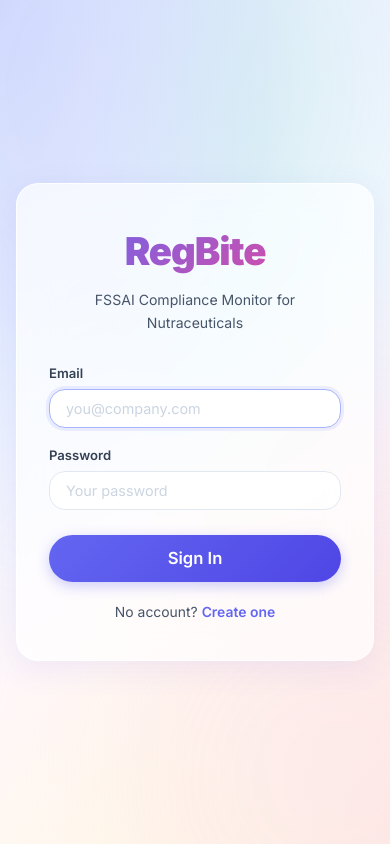
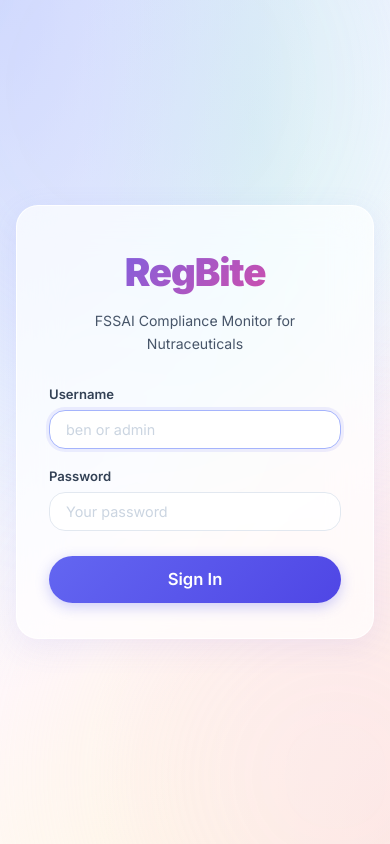
Before and after one commit to benrkumar/regbite, a FastAPI app: page /login in a window 390 px wide. Run offline with FastAPI, Linux system fonts and the light colour scheme; parts of the project's set-up code (start-up, migrations or seed data) failed here and were passed over.

Commit message:
Remove registration, seed demo users, add mobile hamburger nav
- Remove GET/POST /register routes from auth.py (testing phase)
- Seed ben (regular) + admin (super admin) users at startup with admin@123 password
- Auto-seed 5 demo products into ben's dashboard on first run
- Login form: email→username field, remove "Create account" link
- base.html: hamburger button + slide-in drawer for mobile nav
- styles.css: .nav-hamburger, .nav-drawer, .nav-overlay + 768px breakpoint

Co-Authored-By: Claude Sonnet 4.6 <noreply@anthropic.com>

```diff
--- a/nutracomply/app/main.py
+++ b/nutracomply/app/main.py
@@ -28,6 +28,7 @@ async def lifespan(app: FastAPI):
     _promote_admin()
     # Seed rules and ingredients on first run
     _seed_initial_data()
+    _seed_demo_users()
     yield
 
 
@@ -135,6 +136,66 @@ def _seed_initial_data():
         db.close()
 
 
+def _seed_demo_users():
+    """
+    Seed two hardcoded demo accounts on every startup (idempotent — skip if already exist).
+      ben   / admin@123  — regular user, gets 5 demo products
+      admin / admin@123  — super admin
+    """
+    from app.routes.auth import hash_password, _seed_demo_products
+    from app.models import User
+    db = SessionLocal()
+    try:
+        # --- ben (regular user) ---
+        ben = db.query(User).filter(User.email == "ben").first()
+        if not ben:
+            ben = User(
+                name="Ben",
+                email="ben",
+                hashed_password=hash_password("admin@123"),
+                is_admin=False,
+                is_active=True,
+                notification_emails=[],
+            )
+            db.add(ben)
+            db.commit()
+            db.refresh(ben)
+            print("[demo] Created user: ben")
+            try:
+                _seed_demo_products(ben, db)
+                print("[demo] Seeded demo products for ben")
+            except Exception as e:
+                print(f"[demo] Product seed failed: {e}")
+        else:
+            print("[demo] User ben already exists — skipped")
+
+        # --- admin (super admin) ---
+        adm = db.query(User).filter(User.email == "admin").first()
+        if not adm:
+            adm = User(
+                name="Admin",
+                email="admin",
+                hashed_password=hash_password("admin@123"),
+                is_admin=True,
+                is_active=True,
+                notification_emails=[],
+            )
+            db.add(adm)
+            db.commit()
+            print("[demo] Created user: admin")
+        else:
+            if not adm.is_admin:
+                adm.is_admin = True
+                db.commit()
+            print("[demo] User admin already exists — skipped")
+
+    except Exception as e:
+        db.rollback()
+        print(f"[demo] User seed error: {e}")
+    finally:
+        db.close()
+
+
 app = FastAPI(title="RegBite", lifespan=lifespan)
 
 # Static files
--- a/nutracomply/app/routes/auth.py
+++ b/nutracomply/app/routes/auth.py
@@ -388,7 +388,7 @@ async def login(
     if not user or not verify_password(password, user.hashed_password):
         return templates.TemplateResponse("login.html", {
             "request": request,
-            "error": "Invalid email or password"
+            "error": "Invalid username or password"
         })
     if not user.is_active:
         return templates.TemplateResponse("login.html", {
@@ -402,50 +402,6 @@ async def login(
     return response
 
 
-@router.get("/register")
-async def register_page(request: Request):
-    return templates.TemplateResponse("register.html", {"request": request, "error": None})
-
-
-@router.post("/register")
-async def register(
-    request: Request,
-    name: str = Form(...),
-    email: str = Form(...),
-    password: str = Form(...),
-    db: Session = Depends(get_db),
-):
-    existing = db.query(User).filter(User.email == email).first()
-    if existing:
-        return templates.TemplateResponse("register.html", {
-            "request": request,
-            "error": "An account with this email already exists"
-        })
-
-    is_admin = bool(settings.admin_email and email.lower() == settings.admin_email.lower())
-    user = User(
-        name=name,
-        email=email,
-        hashed_password=hash_password(password),
-        is_admin=is_admin,
-        notification_emails=[],
-    )
-    db.add(user)
-    db.commit()
-    db.refresh(user)
-
-    # Seed demo products for new users
-    try:
-        _seed_demo_products(user, db)
-    except Exception as e:
-        print(f"[demo seed] Failed: {e}")
-
-    token = create_access_token({"sub": user.email})
-    response = RedirectResponse(url="/dashboard", status_code=302)
-    response.set_cookie("access_token", token, httponly=True, max_age=settings.access_token_expire_minutes * 60)
-    return response
-
-
 @router.get("/logout")
 async def logout():
     response = RedirectResponse(url="/login", status_code=302)
--- a/nutracomply/app/templates/login.html
+++ b/nutracomply/app/templates/login.html
@@ -23,8 +23,8 @@
 
       <form method="post" action="/login">
         <div class="field">
-          <label class="field-label" for="email">Email</label>
-          <input class="input" type="email" id="email" name="email" placeholder="you@company.com" required autofocus />
+          <label class="field-label" for="email">Username</label>
+          <input class="input" type="text" id="email" name="email" placeholder="ben or admin" required autofocus />
         </div>
         <div class="field">
           <label class="field-label" for="password">Password</label>
@@ -33,9 +33,6 @@
         <button type="submit" class="btn btn-primary btn-xl btn-full" style="margin-top:0.5rem;">Sign In</button>
       </form>
 
-      <p style="text-align:center;margin-top:1.2rem;font-size:0.87rem;">
-        No account? <a href="/register" style="font-weight:600;">Create one</a>
-      </p>
     </div>
   </div>
 </div>
```
Also changed, not shown: nutracomply/app/static/styles.css (+58 -1 lines), nutracomply/app/templates/base.html (+30 -0 lines).
